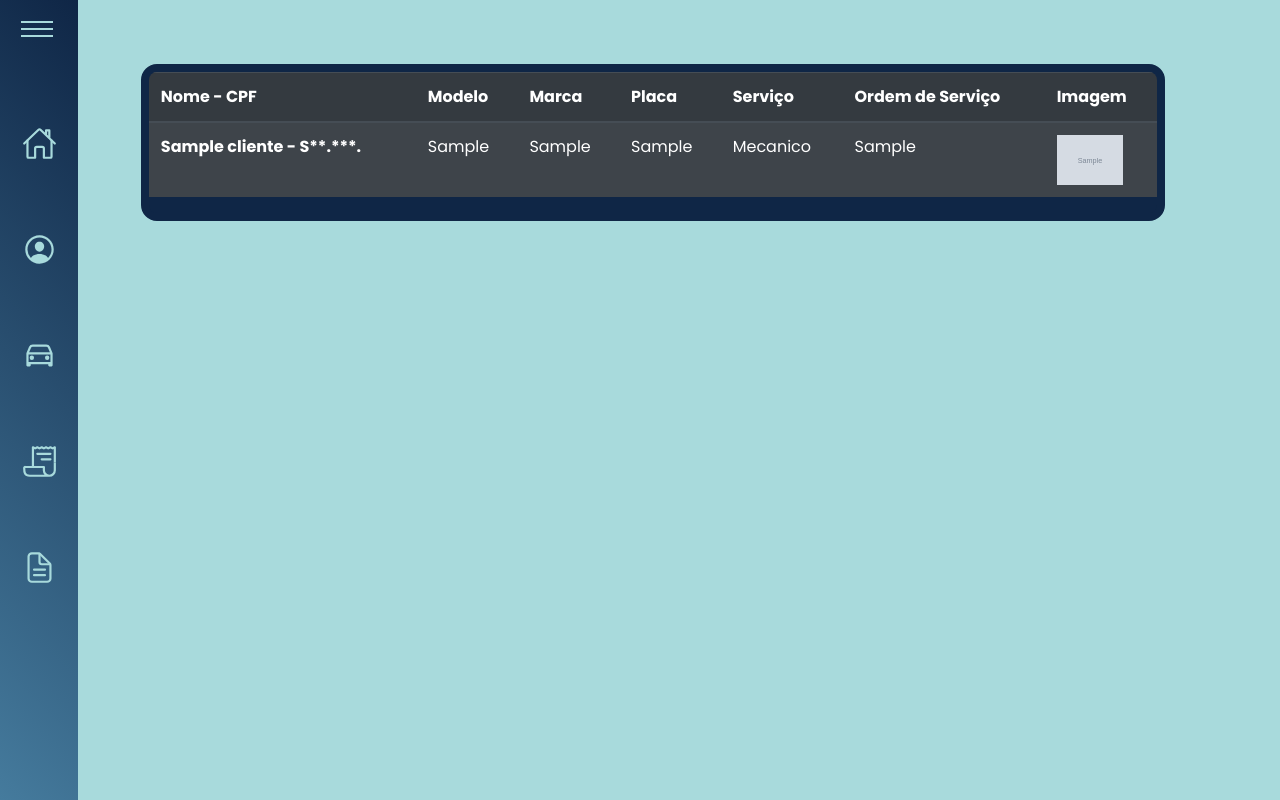
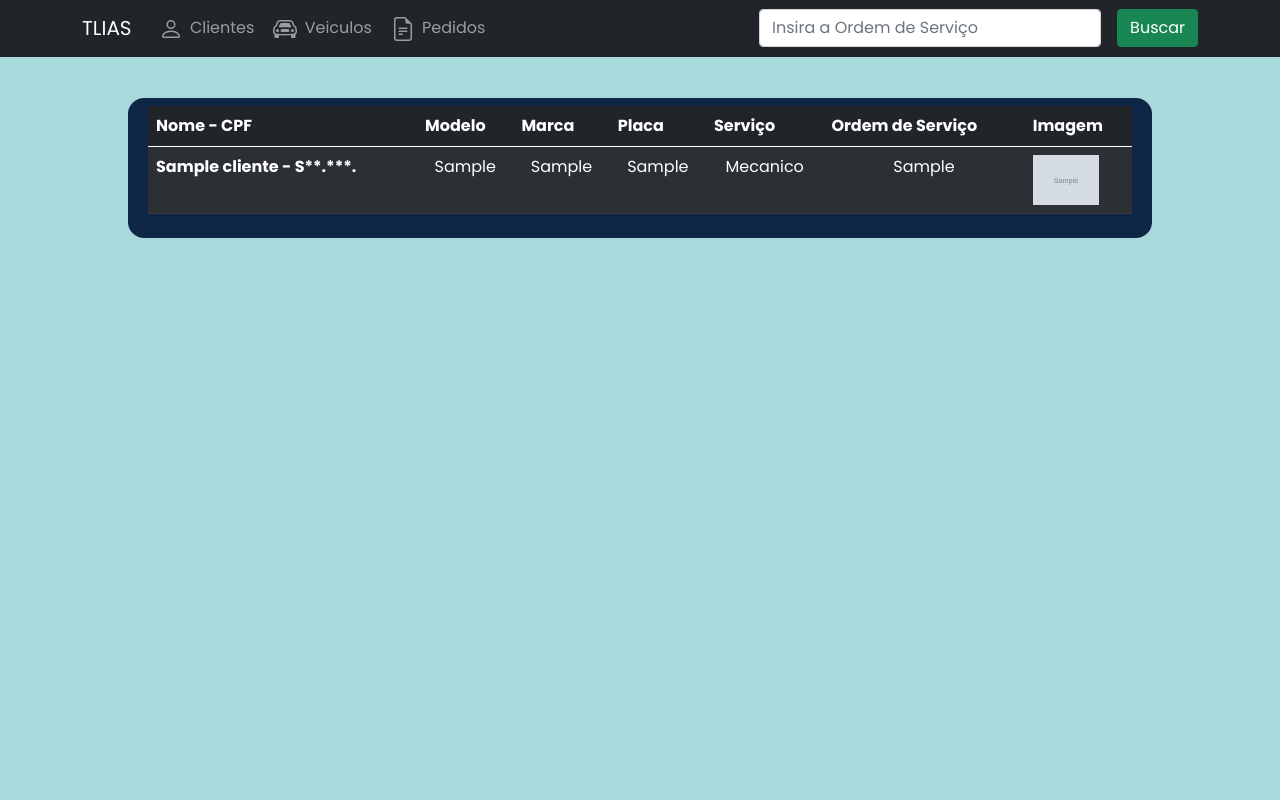
Before and after one commit to Trebew22/LavaTlias, a Django app: page /home/ in a window 1280 px wide. Run offline with Django 4.2, Linux system fonts and the light colour scheme; tables that the repository leaves empty hold one stand-in row (values such as "Sample post"); grey boxes marked "Sample" are stand-in pictures.

Commit message:
adicionando navbar

```diff
--- a/lavajato/settings.py
+++ b/lavajato/settings.py
@@ -12,7 +12,7 @@ BASE_DIR = Path(__file__).resolve().parent.parent
 # See https://docs.djangoproject.com/en/4.1/howto/deployment/checklist/
 
 # SECURITY WARNING: keep the secret key used in production secret!
-SECRET_KEY = 'random-secret-key'
+SECRET_KEY = config('SECRET_KEY')
 
 # SECURITY WARNING: don't run with debug turned on in production!
 DEBUG = True
--- a/plataforma/templates/home.html
+++ b/plataforma/templates/home.html
@@ -7,7 +7,7 @@
 
 {% block 'conteudo' %}
 
-<div class="tabela">
+<div class="table-container">
   <table class="table table-striped table-dark">
     <thead>
       <tr>
@@ -24,22 +24,23 @@
 
       {% for i in pedido %}
       {%if i.flag_ativo%}
-            <tr>
+      <tr class="table-content">
         <th scope="row">{{i.veiculo.cliente.nome}} - {{i.veiculo.cliente.retornar_cpf_censurado}}</th>
-              <td>{{i.veiculo.modelo}}</td>
-              <td>{{i.veiculo.marca}}</td>
-              <td>{{i.veiculo.placa}}</td>
+        <td><p class="td-p mb-0">{{i.veiculo.modelo}}</p></td>
+        <td><p class="td-p mb-0">{{i.veiculo.marca}}</p></td>
+        <td><p class="td-p mb-0">{{i.veiculo.placa}}</p></td>
 
         {% if i.servicos == 'M' %}
-                  <td>Mecanico</td>
+        <td><p class="td-p mb-0">Mecanico</p></td>
         {% else %}
-                  <td>Lavagem</td>
+        <td> <p class="td-p mb-0">Lavagem</p></td>
         {% endif%}
 
-                <td>{{i.ods}}</td>
+        <td> <p class="td-p mb-0">{{i.ods}}</p></td>
 
         {%if i.veiculo.imagem %}
-                <td><a href="{% url 'consulta_unica' i.ods %}"><img alt="{{i.veiculo}}" src="{{i.veiculo.imagem.url}}" style="height: 50px;"></a></td>
+        <td><a href="{% url 'consulta_unica' i.ods %}"><img alt="{{i.veiculo}}" src="{{i.veiculo.imagem.url}}"
+              style="height: 50px;"></a></td>
         {%else%}
         <td><a href="{% url 'consulta_unica' i.ods %}"><img alt="{{i.veiculo}}" src="" style="height: 50px;"></a></td>
         {% endif %}
@@ -51,9 +52,4 @@
   </table>
 </div>
 
-
-
-
-
-
 {% endblock  %}
--- a/templates/base.html
+++ b/templates/base.html
@@ -4,7 +4,7 @@
   <head>
     <meta charset="utf-8">
     <meta name="viewport" content="width=device-width, initial-scale=1, shrink-to-fit=no">
-    <link rel="stylesheet" href="https://cdn.jsdelivr.net/npm/bootstrap@4.6.2/dist/css/bootstrap.min.css" integrity="sha384-xOolHFLEh07PJGoPkLv1IbcEPTNtaed2xpHsD9ESMhqIYd0nLMwNLD69Npy4HI+N" crossorigin="anonymous">
+    <link href="https://cdn.jsdelivr.net/npm/bootstrap@5.0.2/dist/css/bootstrap.min.css" rel="stylesheet" integrity="sha384-EVSTQN3/azprG1Anm3QDgpJLIm9Nao0Yz1ztcQTwFspd3yD65VohhpuuCOmLASjC" crossorigin="anonymous">
     <link rel="stylesheet" href="{% static 'css/base.css' %}">
     <link rel="stylesheet" href="{% static 'css/general.css' %}">
     {% block 'head' %}
@@ -12,8 +12,70 @@
     {% endblock  %}
     <title>{% block 'titulo' %}{% endblock  %}</title>
   </head>
-  <body>
-    <div class="sidebar" id="nav">
+  <body class="pt-5">
+    <nav class="navbar navbar-expand-lg bg-dark navbar-dark fixed-top" data-bs-theme="dark">
+      <div class="container">
+        <a class="navbar-brand" href="{% url 'home' %}">
+          TLIAS
+        </a>
+        <button class="navbar-toggler" type="button" data-bs-toggle="collapse" data-bs-target="#navbarNavDropdown" aria-controls="navbarNavDropdown" aria-expanded="false" aria-label="Toggle navigation">
+          <span class="navbar-toggler-icon"></span>
+        </button>
+        <div class="collapse navbar-collapse justify-content-between" id="navbarNavDropdown">
+          <ul class="navbar-nav">
+            <!-- <li class="nav-item me-4">
+              <a class="nav-link active" aria-current="page" href="{% url 'home' %}">
+                <svg style="object-fit: cover;" xmlns="http://www.w3.org/2000/svg" width="30" height="24" fill="currentColor" class="bi bi-house-door" viewBox="0 0 16 16">
+                  <path d="M8.354 1.146a.5.5 0 0 0-.708 0l-6 6A.5.5 0 0 0 1.5 7.5v7a.5.5 0 0 0 .5.5h4.5a.5.5 0 0 0 .5-.5v-4h2v4a.5.5 0 0 0 .5.5H14a.5.5 0 0 0 .5-.5v-7a.5.5 0 0 0-.146-.354L13 5.793V2.5a.5.5 0 0 0-.5-.5h-1a.5.5 0 0 0-.5.5v1.293L8.354 1.146ZM2.5 14V7.707l5.5-5.5 5.5 5.5V14H10v-4a.5.5 0 0 0-.5-.5h-3a.5.5 0 0 0-.5.5v4H2.5Z"/>
+                </svg>
+                Página Inicial
+              </a>
+            </li> -->
+            <li class="nav-item">
+              <a class="nav-link" href="{% url 'cadastro_cliente' %}">
+                <svg xmlns="http://www.w3.org/2000/svg" width="30" height="24" fill="currentColor" class="bi bi-person" viewBox="0 0 16 16">
+                  <path d="M8 8a3 3 0 1 0 0-6 3 3 0 0 0 0 6Zm2-3a2 2 0 1 1-4 0 2 2 0 0 1 4 0Zm4 8c0 1-1 1-1 1H3s-1 0-1-1 1-4 6-4 6 3 6 4Zm-1-.004c-.001-.246-.154-.986-.832-1.664C11.516 10.68 10.289 10 8 10c-2.29 0-3.516.68-4.168 1.332-.678.678-.83 1.418-.832 1.664h10Z"/>
+                </svg>
+                Clientes
+              </a>
+            </li>
+            <li class="nav-item">
+              <a class="nav-link" href="{% url 'cadastro_veiculo' %}">
+                <svg xmlns="http://www.w3.org/2000/svg" width="30" height="24" fill="currentColor" class="bi bi-car-front" viewBox="0 0 16 16">
+                  <path d="M4 9a1 1 0 1 1-2 0 1 1 0 0 1 2 0Zm10 0a1 1 0 1 1-2 0 1 1 0 0 1 2 0ZM6 8a1 1 0 0 0 0 2h4a1 1 0 1 0 0-2H6ZM4.862 4.276 3.906 6.19a.51.51 0 0 0 .497.731c.91-.073 2.35-.17 3.597-.17 1.247 0 2.688.097 3.597.17a.51.51 0 0 0 .497-.731l-.956-1.913A.5.5 0 0 0 10.691 4H5.309a.5.5 0 0 0-.447.276Z"/>
+                  <path d="M2.52 3.515A2.5 2.5 0 0 1 4.82 2h6.362c1 0 1.904.596 2.298 1.515l.792 1.848c.075.175.21.319.38.404.5.25.855.715.965 1.262l.335 1.679c.033.161.049.325.049.49v.413c0 .814-.39 1.543-1 1.997V13.5a.5.5 0 0 1-.5.5h-2a.5.5 0 0 1-.5-.5v-1.338c-1.292.048-2.745.088-4 .088s-2.708-.04-4-.088V13.5a.5.5 0 0 1-.5.5h-2a.5.5 0 0 1-.5-.5v-1.892c-.61-.454-1-1.183-1-1.997v-.413a2.5 2.5 0 0 1 .049-.49l.335-1.68c.11-.546.465-1.012.964-1.261a.807.807 0 0 0 .381-.404l.792-1.848ZM4.82 3a1.5 1.5 0 0 0-1.379.91l-.792 1.847a1.8 1.8 0 0 1-.853.904.807.807 0 0 0-.43.564L1.03 8.904a1.5 1.5 0 0 0-.03.294v.413c0 .796.62 1.448 1.408 1.484 1.555.07 3.786.155 5.592.155 1.806 0 4.037-.084 5.592-.155A1.479 1.479 0 0 0 15 9.611v-.413c0-.099-.01-.197-.03-.294l-.335-1.68a.807.807 0 0 0-.43-.563 1.807 1.807 0 0 1-.853-.904l-.792-1.848A1.5 1.5 0 0 0 11.18 3H4.82Z"/>
+                </svg>
+                Veiculos
+              </a>
+            </li>
+            <li class="nav-item">
+              <a class="nav-link" href="{% url 'cadastro_pedido' %}">
+                <svg xmlns="http://www.w3.org/2000/svg" width="30" height="24" fill="currentColor" class="bi bi-file-earmark-text" viewBox="0 0 16 16">
+                  <path d="M5.5 7a.5.5 0 0 0 0 1h5a.5.5 0 0 0 0-1h-5zM5 9.5a.5.5 0 0 1 .5-.5h5a.5.5 0 0 1 0 1h-5a.5.5 0 0 1-.5-.5zm0 2a.5.5 0 0 1 .5-.5h2a.5.5 0 0 1 0 1h-2a.5.5 0 0 1-.5-.5z"/>
+                  <path d="M9.5 0H4a2 2 0 0 0-2 2v12a2 2 0 0 0 2 2h8a2 2 0 0 0 2-2V4.5L9.5 0zm0 1v2A1.5 1.5 0 0 0 11 4.5h2V14a1 1 0 0 1-1 1H4a1 1 0 0 1-1-1V2a1 1 0 0 1 1-1h5.5z"/>
+                </svg>
+                Pedidos
+              </a>
+            </li>
+          </ul>
+          <form class="d-flex" method="POST" action="{% url 'home' %}"> {% csrf_token %}
+            <input name="ods" class="form-control me-3" type="search" placeholder="Insira a Ordem de Serviço" aria-label="Search">
+            <button class="btn btn-success" type="submit">Buscar</button>
+          </form>
+        </div>
+      </div>
+    </nav>
+
+
+    <div class="container">
+      <div class="row">
+          {% block 'conteudo' %}
+
+          {% endblock  %}
+      </div>
+    </div>
+
+    <!-- <div class="sidebar" id="nav">
       <div class="logo-details">
         <span id="hamburger"></span>
       </div>
@@ -76,7 +138,9 @@
         </form>
       </div>
 
-    </div>
+    </div> -->
+
+
     {%if messages%}
     {%for message in messages%}
         <div class="alert {{message.tags}} mensagem">
@@ -85,15 +149,11 @@
     {%endfor%}
     {%endif%}
 
-    {% block 'conteudo' %}
-
-    {% endblock  %}
-
     {%block 'script'%}{%endblock%}
     <script type="module" src="https://unpkg.com/ionicons@5.5.2/dist/ionicons/ionicons.esm.js"></script>
     <script nomodule src="https://unpkg.com/ionicons@5.5.2/dist/ionicons/ionicons.js"></script>
     <script src="https://cdn.jsdelivr.net/npm/jquery@3.5.1/dist/jquery.slim.min.js" integrity="sha384-DfXdz2htPH0lsSSs5nCTpuj/zy4C+OGpamoFVy38MVBnE+IbbVYUew+OrCXaRkfj" crossorigin="anonymous"></script>
-    <script src="https://cdn.jsdelivr.net/npm/bootstrap@4.6.2/dist/js/bootstrap.bundle.min.js" integrity="sha384-Fy6S3B9q64WdZWQUiU+q4/2Lc9npb8tCaSX9FK7E8HnRr0Jz8D6OP9dO5Vg3Q9ct" crossorigin="anonymous"></script>
+    <script src="https://cdn.jsdelivr.net/npm/bootstrap@5.0.2/dist/js/bootstrap.bundle.min.js" integrity="sha384-MrcW6ZMFYlzcLA8Nl+NtUVF0sA7MsXsP1UyJoMp4YLEuNSfAP+JcXn/tWtIaxVXM" crossorigin="anonymous"></script>
     <script src="{% static 'js/nav.js' %}"></script>
     <script src="{% static 'js/js.js' %}"></script>
   </body>
--- a/templates/static/css/base.css
+++ b/templates/static/css/base.css
@@ -191,17 +191,22 @@ form#form_search.form {
     margin: 0 auto;
 }
 
-.tabela {
+.table-container {
     display: flex;
     width: 80vw;
     margin: 0 auto;
-    margin-top: 8vh;
-    margin-left: 11vw;
+    margin-top: 50px;
     max-height: 70vh;
     overflow: auto;
     border: .5rem solid var(--dark-color);
     border-radius: 1rem;
     background: var(--dark-color);
+}
+
+.table-content td p{
+    display: flex;
+    flex-direction: row;
+    justify-content: center;
 }
 
 ::-webkit-scrollbar {
```
Also changed, not shown: media/img/2023-02-02-Volkswagen-Gol-bolinha-4-portas-Carros-populares-antigos-1a.jpg (added), media/img_original/Volkswagen-Gol-bolinha-4-portas-Carros-populares-antigos-1a.jpg (added). Lines whose indentation alone changed are shown as unchanged.
